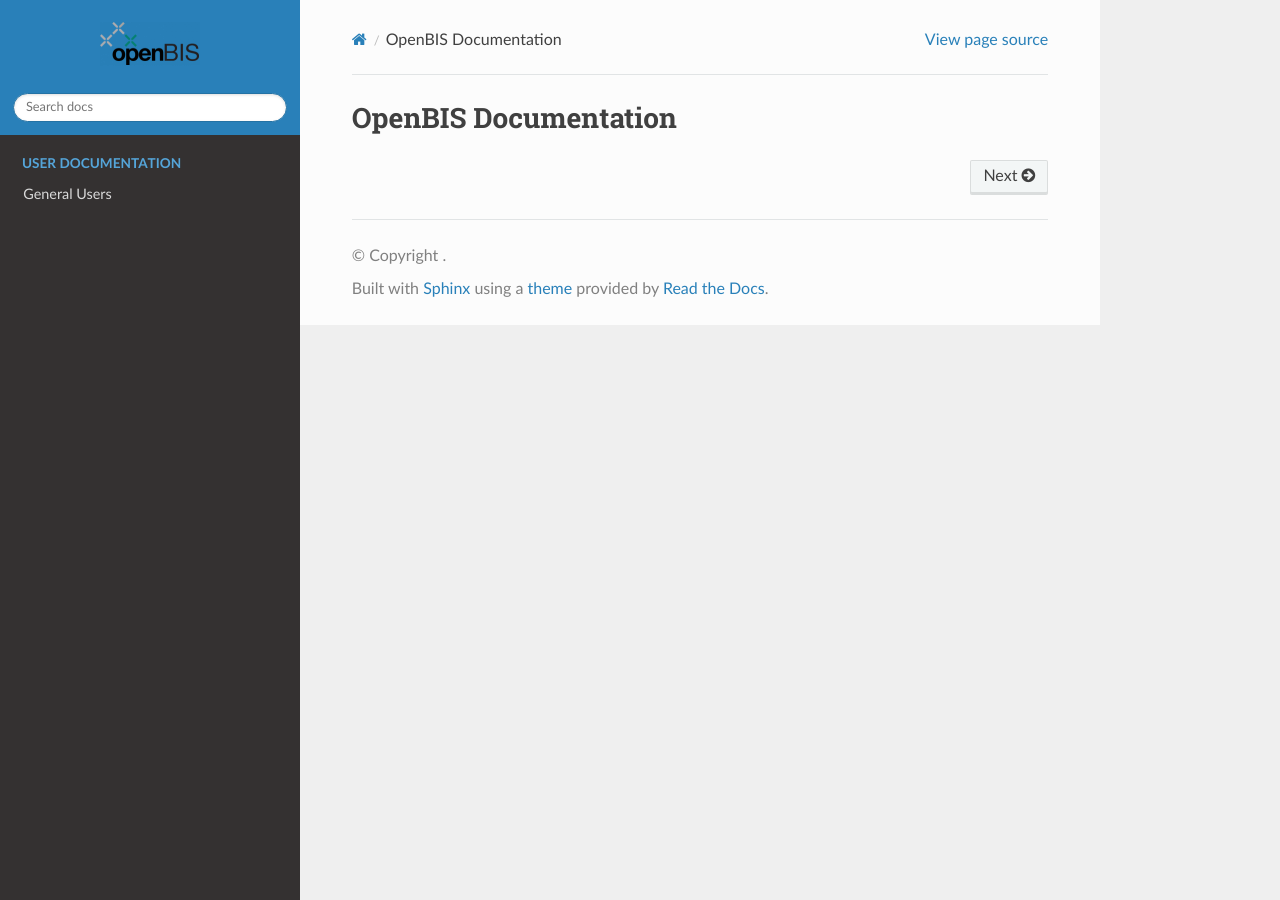
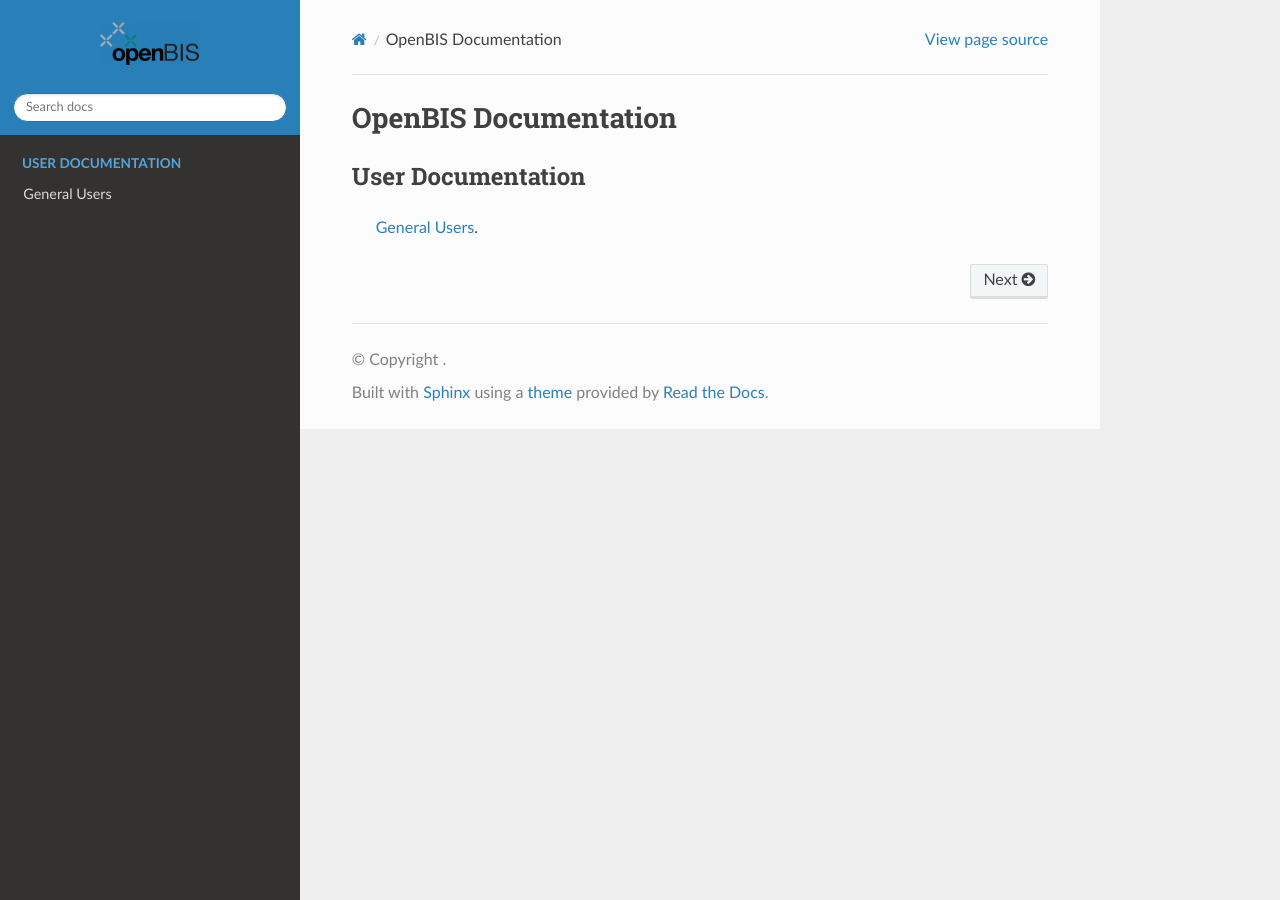
Before and after one commit to marcodeltufo/openbis-test-3, a Sphinx documentation site: the page built from docs/index.rst, in a window 1280 px wide. Built offline with Sphinx 7.4.7 and the Read the Docs theme 2.0.0, drawn with Linux system fonts in a browser that asks for light colours.

Commit message:
Update index.rst

```diff
--- a/docs/index.rst
+++ b/docs/index.rst
@@ -1,5 +1,6 @@
+#####################
 OpenBIS Documentation
-=====================
+#####################
 
 .. toctree::
    :maxdepth: 4
@@ -7,3 +8,7 @@
    :caption: User Documentation
 
    General Users </user-documentation/general-users/index>
+
+User Documentation
+==================
+   :doc:`General Users </user-documentation/general-users/index>`.
```
